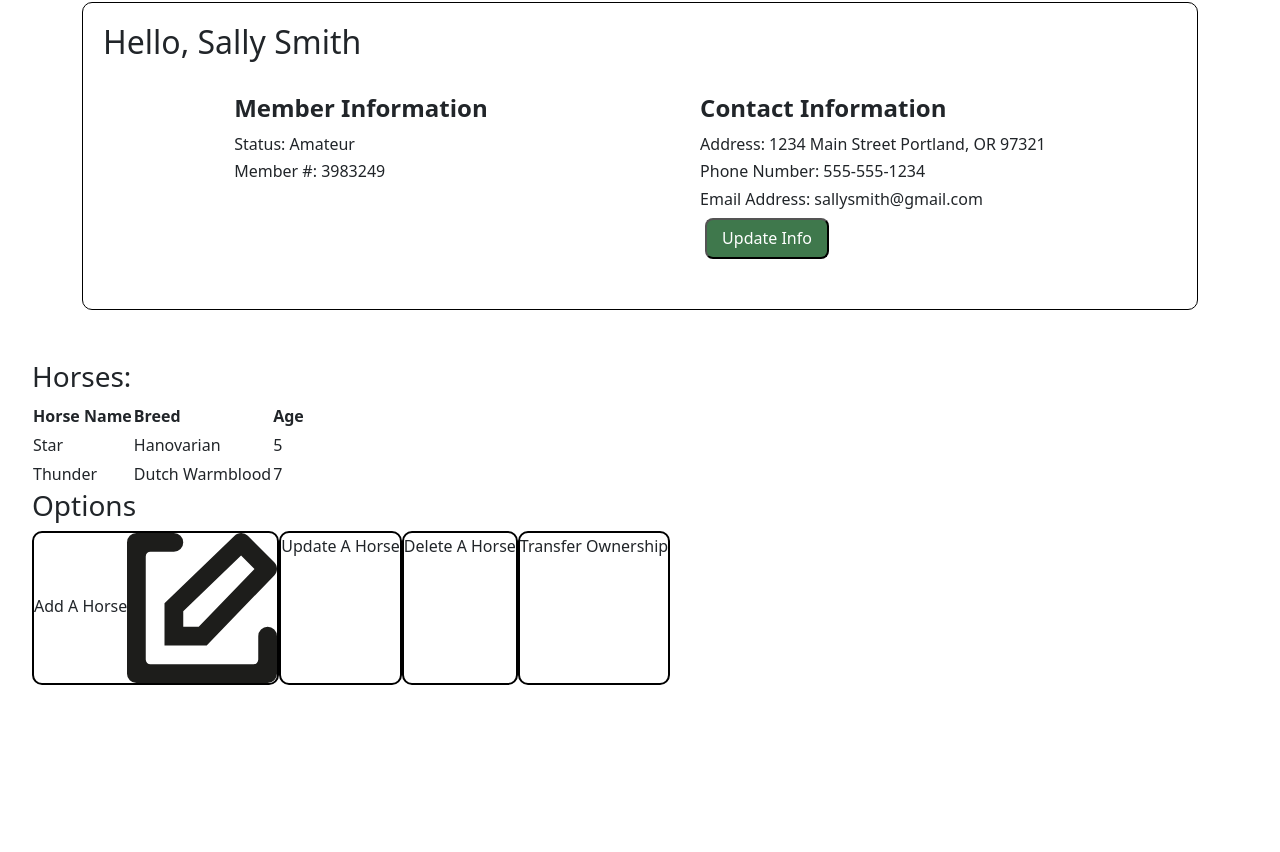
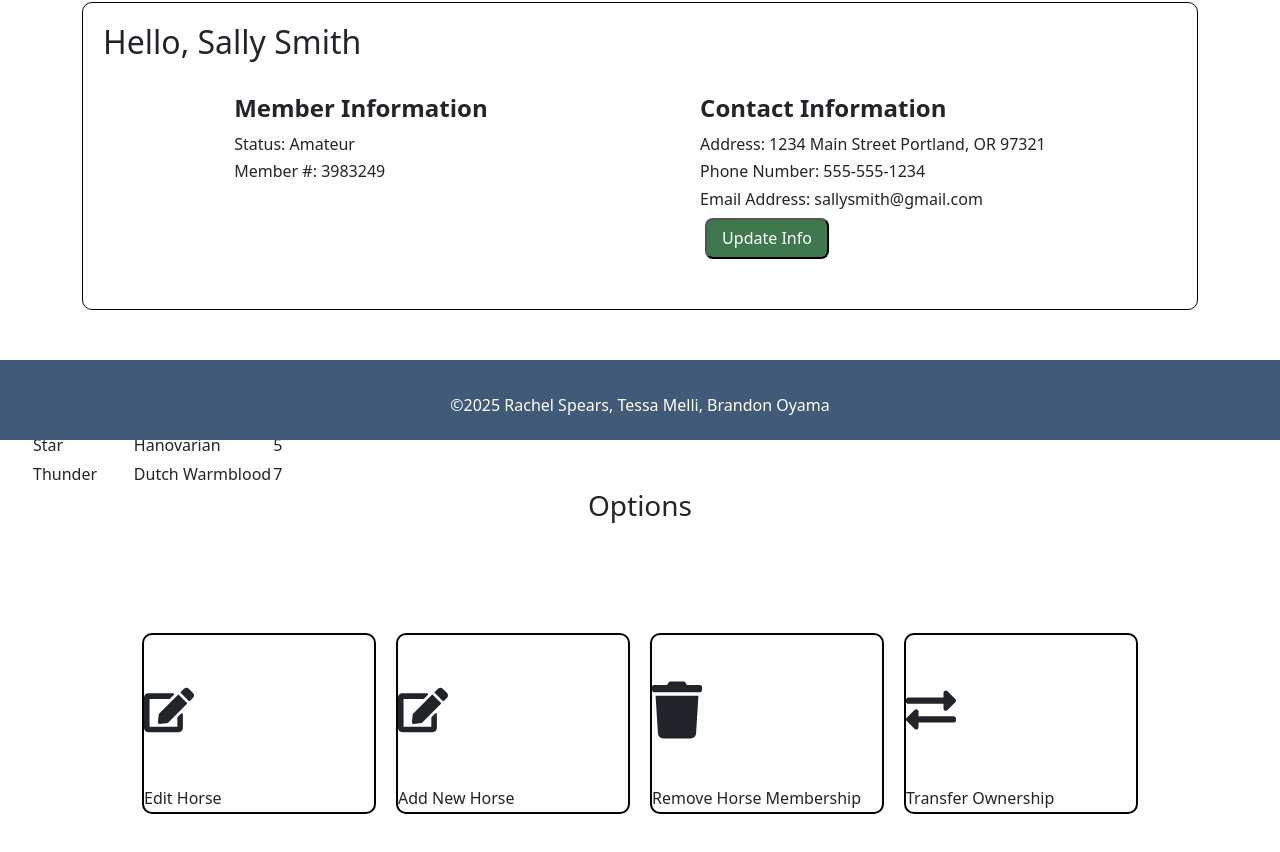
Before and after one commit to Rosepetal2022/Member_and_Points_Manager, a React (Create React App) app in the folder frontend/member_and_points_manager/: page /MemberHome in a window 1280 px wide. Shown: the part 360-1212 px from the top of the page. Before the commit the page ends 1077 px from the top, so only its background shows below. Built offline with nearby package versions, Linux system fonts and the light colour scheme.

Commit message:
added more styling

```diff
--- a/frontend/member_and_points_manager/package.json
+++ b/frontend/member_and_points_manager/package.json
@@ -10,6 +10,7 @@
     "bootstrap": "^5.3.5",
     "react": "^19.1.0",
     "react-dom": "^19.1.0",
+    "react-icons": "^5.5.0",
     "react-router-dom": "^7.5.1",
     "react-scripts": "5.0.1",
     "reactstrap": "^9.2.3",
--- a/frontend/member_and_points_manager/src/App.css
+++ b/frontend/member_and_points_manager/src/App.css
@@ -46,7 +46,7 @@ body {
   height: 5rem;
   color: var(--white);
   text-align: center;
-  background-color: var(--pirmary-color);
+  background-color: var(--primary-color);
   }
 /*END: Footer styles*/
 
@@ -72,10 +72,16 @@ body {
 
 .member-dashboard--options {
   display:flex;
+  justify-content: center;
+  margin: 100px;
 }
-
+.member-dashboard--options-header {
+  text-align: center;
+}
 .member-dashboard--card {
+  width: 250px;
   border: 2px solid var(--black);
   border-radius: 10px;
+  margin: 10px;
 }
 /*END Member Dashboard*/
--- a/frontend/member_and_points_manager/src/pages/MemberHome.js
+++ b/frontend/member_and_points_manager/src/pages/MemberHome.js
@@ -1,4 +1,7 @@
 import React from 'react';
+import { FaEdit } from 'react-icons/fa';
+import { FaTrash } from 'react-icons/fa';
+import { FaExchangeAlt } from 'react-icons/fa';
 
 const ownersData = [
   {
@@ -68,23 +71,30 @@ const MemberHome = () => {
           </tbody>
         </table>
       </div>
-      <h3>Options</h3>
+      <h3 class="member-dashboard--options-header">Options</h3>
       <div class="member-dashboard--options">
-            <div class="member-dashboard--card">Add A Horse
-              <img
-                        alt="Edit Icon"
-                        src={require('../images/edit.svg')}
-                        style={{
-                            height: 150,
-                            width: 150
-                        }}
-                    />
+        <div class="member-dashboard--card">
+          <div><FaEdit style={{ height: 150, width: 50 }} /></div>
+          <div>Edit Horse</div>
 
-            </div>
-            <div class="member-dashboard--card">Update A Horse</div>
-            <div class="member-dashboard--card">Delete A Horse</div>
-            <div class="member-dashboard--card">Transfer Ownership</div>
+        </div>
 
+        <div class="member-dashboard--card">
+          <div><FaEdit style={{ height: 150, width: 50 }} /></div>
+          <div>Add New Horse</div>
+
+        </div>
+
+        <div class="member-dashboard--card">
+          <div><FaTrash style={{ height: 150, width: 50 }} /></div>
+          <div>Remove Horse Membership</div>
+
+        </div>
+
+        <div class="member-dashboard--card">
+          <div><FaExchangeAlt style={{ height: 150, width: 50 }} /></div>
+          <div>Transfer Ownership</div>
+        </div>
       </div>
     </div>
 
```
Also changed, not shown: 1 other file (tests, documents, lock files or other folders).
